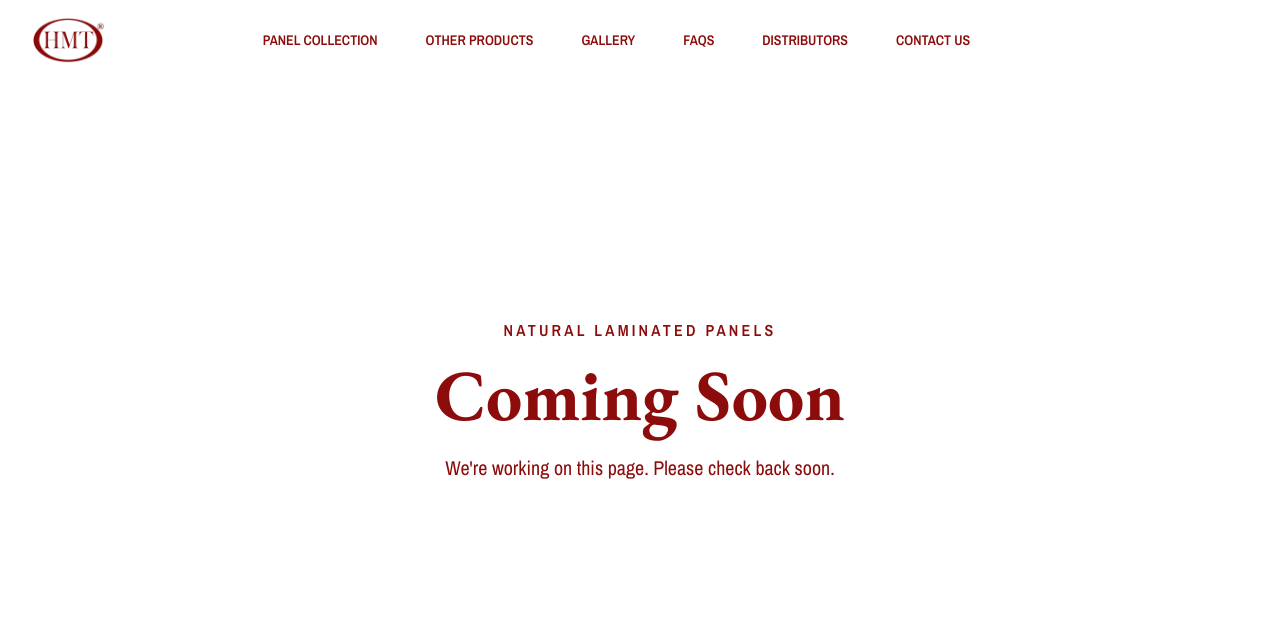
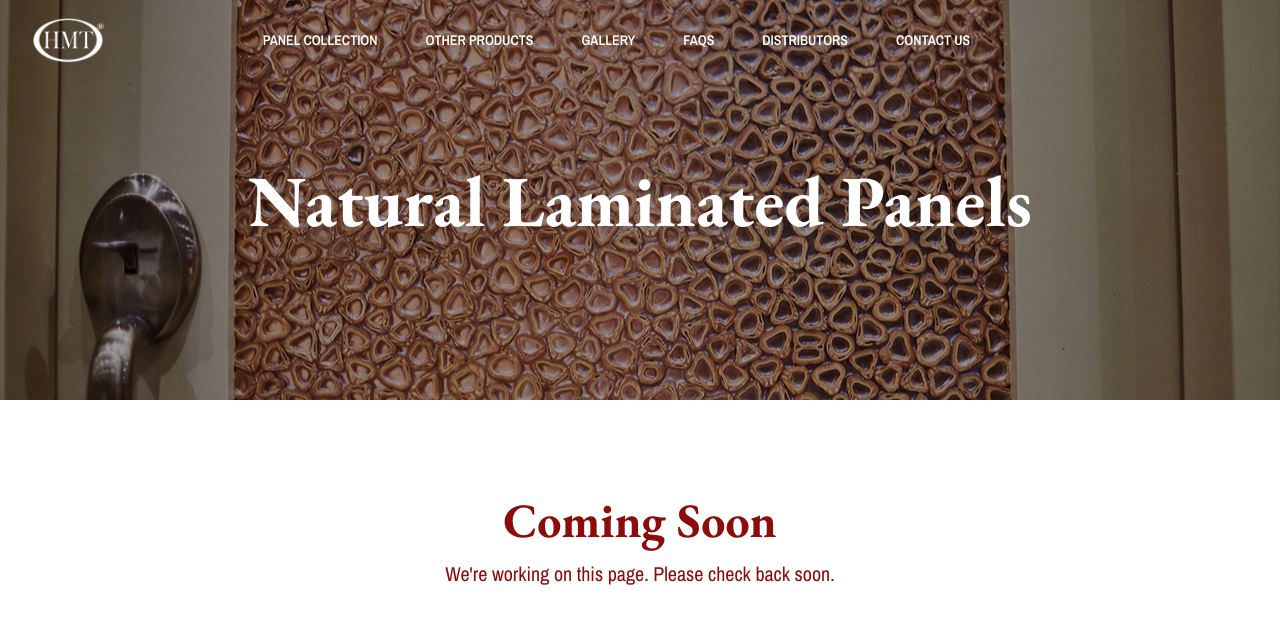
Before and after one commit to Wolfram777/hmtradingphil, a Next.js app: page /panel-collection/natural-laminated-panels in a window 1280 px wide. Shown: the top 624 px of the page. Built offline with nearby package versions, Linux system fonts and the light colour scheme.

Commit message:
updated design for panel collections page

```diff
--- a/src/app/page.tsx
+++ b/src/app/page.tsx
@@ -307,19 +307,19 @@ export default function Home() {
 
           {/* Icons Row */}
           <Reveal delay={200} className="flex items-center justify-center gap-x-10 gap-y-8 sm:gap-12 md:gap-20 lg:gap-32 flex-wrap pb-8">
-            <Link href="https://facebook.com" target="_blank" rel="noopener noreferrer" className="transition-transform duration-300 hover:scale-110">
+            <Link href="https://www.facebook.com/hmtphilippinesofficial/" target="_blank" rel="noopener noreferrer" className="transition-transform duration-300 hover:scale-110">
               <img src="/assets/icons/facebook.png" alt="Facebook" className="w-16 h-16 md:w-20 md:h-20" />
             </Link>
-            <Link href="https://instagram.com" target="_blank" rel="noopener noreferrer" className="transition-transform duration-300 hover:scale-110">
+            <Link href="https://www.instagram.com/mliving_hmt/" target="_blank" rel="noopener noreferrer" className="transition-transform duration-300 hover:scale-110">
               <img src="/assets/icons/ig.png" alt="Instagram" className="w-16 h-16 md:w-20 md:h-20" />
             </Link>
-            <Link href="https://shopee.ph" target="_blank" rel="noopener noreferrer" className="transition-transform duration-300 hover:scale-110">
+            <Link href="https://shopee.ph/shop/244853799/" target="_blank" rel="noopener noreferrer" className="transition-transform duration-300 hover:scale-110">
               <img src="/assets/icons/shopee.png" alt="Shopee" className="w-16 h-16 md:w-20 md:h-20" />
             </Link>
-            <Link href="https://lazada.com.ph" target="_blank" rel="noopener noreferrer" className="transition-transform duration-300 hover:scale-110">
+            <Link href="https://pages.lazada.com.ph/wow/i/ph/store/shop-enter-fail-page-pc?path=index.htm&hideShopNavigate=false&sellerKey=hmt-industries-corp&hideHeadFoot=false&lang=en" target="_blank" rel="noopener noreferrer" className="transition-transform duration-300 hover:scale-110">
               <img src="/assets/icons/lazada.png" alt="Lazada" className="w-16 h-16 md:w-20 md:h-20" />
             </Link>
-            <Link href="https://carousell.ph" target="_blank" rel="noopener noreferrer" className="transition-transform duration-300 hover:scale-110">
+            <Link href="https://www.carousell.ph/u/timbermate-hmt/" target="_blank" rel="noopener noreferrer" className="transition-transform duration-300 hover:scale-110">
               <img src="/assets/icons/carousell.png" alt="Carousell" className="w-16 h-16 md:w-20 md:h-20" />
             </Link>
           </Reveal>
@@ -367,10 +367,10 @@ export default function Home() {
 
               {/* Social Icons */}
               <div className="flex gap-4 mt-6">
-                <Link href="https://facebook.com" target="_blank" rel="noopener noreferrer" className="transition-transform duration-300 hover:scale-110">
+                <Link href="https://www.facebook.com/hmtphilippinesofficial/" target="_blank" rel="noopener noreferrer" className="transition-transform duration-300 hover:scale-110">
                   <img src="/assets/icons/facebook-footer.png" alt="Facebook" className="w-8 h-8" />
                 </Link>
-                <Link href="https://instagram.com" target="_blank" rel="noopener noreferrer" className="transition-transform duration-300 hover:scale-110">
+                <Link href="https://www.instagram.com/mliving_hmt/" target="_blank" rel="noopener noreferrer" className="transition-transform duration-300 hover:scale-110">
                   <img src="/assets/icons/instagram-footer.png" alt="Instagram" className="w-8 h-8" />
                 </Link>
               </div>
--- a/src/app/panel-collection/natural-laminated-panels/page.tsx
+++ b/src/app/panel-collection/natural-laminated-panels/page.tsx
@@ -1,7 +1,32 @@
-import ComingSoon from '@/components/ComingSoon';
-
 export const metadata = { title: 'Natural Laminated Panels | Timbermate-HMT Industries Corp.' };
 
 export default function NaturalLaminatedPanelsPage() {
-  return <ComingSoon title="Natural Laminated Panels" />;
+  return (
+    <div className="flex flex-col flex-1">
+      <section className="relative h-[50svh] w-full" data-section-id="hero">
+        <div
+          className="absolute inset-0 bg-cover bg-center bg-no-repeat"
+          style={{ backgroundImage: "url('/assets/images/panel-collection/cover.jpg')" }}
+        >
+          <div className="absolute inset-0 bg-black/40" />
+        </div>
+        <div className="relative h-full flex flex-col items-center justify-center text-center px-6">
+          <h1 className="font-adobe-aldine text-5xl md:text-6xl lg:text-7xl font-bold text-white">
+            Natural Laminated Panels
+          </h1>
+        </div>
+      </section>
+      <section
+        data-section-id="coming-soon"
+        className="w-full bg-white flex flex-col items-center justify-center px-6 py-24 text-center"
+      >
+        <h2 className="font-adobe-aldine text-4xl md:text-5xl font-bold mb-4" style={{ color: '#8b0c0b' }}>
+          Coming Soon
+        </h2>
+        <p className="font-archivo-narrow text-lg md:text-xl max-w-xl" style={{ color: '#8b0c0b' }}>
+          We&apos;re working on this page. Please check back soon.
+        </p>
+      </section>
+    </div>
+  );
 }
```
Also changed, not shown: public/assets/images/panel-collection/cover.jpg (added).
